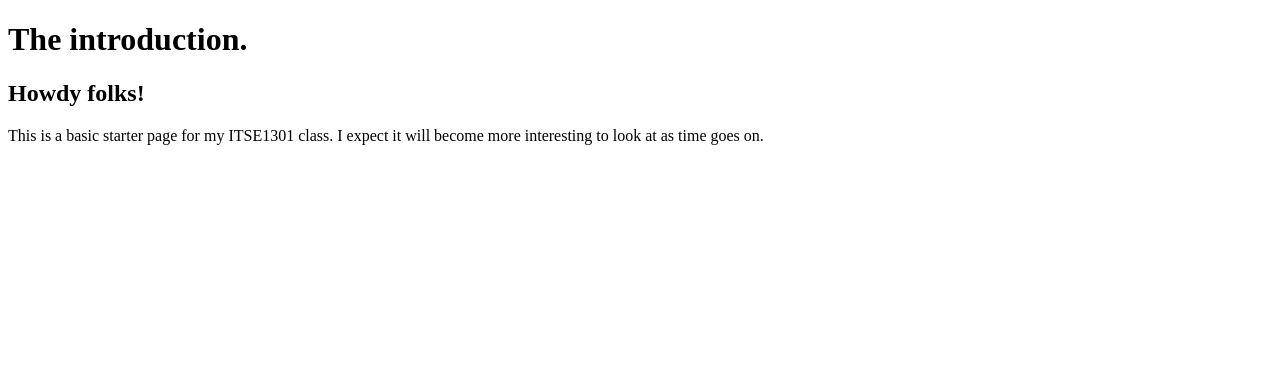
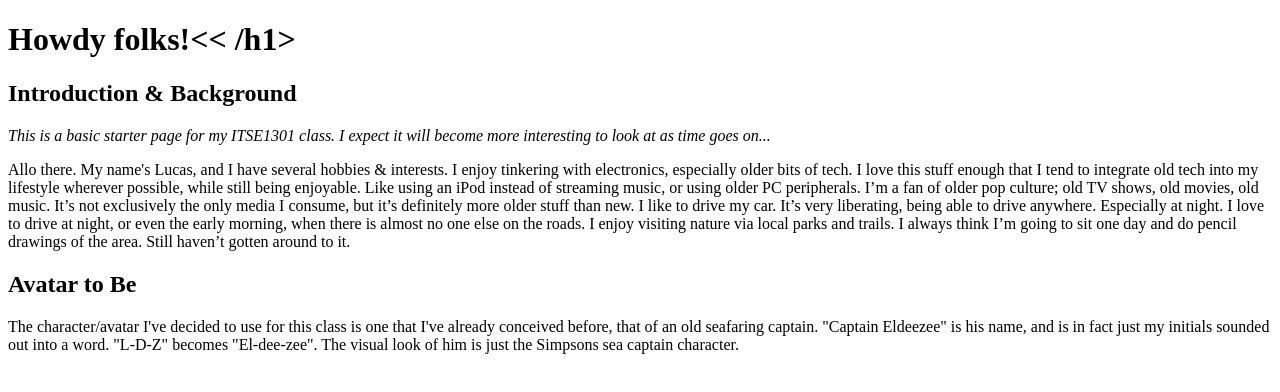
Before and after one commit to CaptainEldeezee/webtools, a plain HTML site: page index.html in a window 1280 px wide. Drawn offline with Linux system fonts and the light colour scheme.

Commit message:
Added body text.

```diff
--- a/index.html
+++ b/index.html
@@ -1,13 +1,32 @@
 <!DOCTYPE html>
 <html lang="en">
+
 <head>
     <meta charset="UTF-8">
     <meta name="viewport" content="width=device-width, initial-scale=1.0">
     <title>My Second Web Page</title>
 </head>
+
 <body>
-    <h1>The introduction.</h1>
-    <h2>Howdy folks!</h2>
-    <p>This is a basic starter page for my ITSE1301 class. I expect it will become more interesting to look at as time goes on.</p>
+    <h1>Howdy folks!<< /h1>
+            <h2>Introduction & Background</h2>
+            <p><em>This is a basic starter page for my ITSE1301 class. I expect it will become more interesting to look
+                    at as time
+                    goes on...</em></p>
+            <p>Allo there. My name's Lucas, and I have several hobbies & interests. I enjoy tinkering with electronics,
+                especially older bits of tech. I love this stuff enough that I tend to integrate old tech into my
+                lifestyle wherever possible, while still being enjoyable. Like using an iPod instead of streaming music,
+                or using older PC peripherals. I’m a fan of older pop culture; old TV shows, old movies, old music. It’s
+                not exclusively the only media I consume, but it’s definitely more older stuff than new. I like to drive
+                my car. It’s very liberating, being able to drive anywhere. Especially at night. I love to drive at
+                night, or even the early morning, when there is almost no one else on the roads. I enjoy visiting nature
+                via local parks and trails. I always think I’m going to sit one day and do pencil drawings of the area.
+                Still haven’t gotten around to it.</p>
+            <h2>Avatar to Be</h2>
+            <p>The character/avatar I've decided to use for this class is one that I've already conceived before, that
+                of an old seafaring captain. "Captain Eldeezee" is his name, and is in fact just my initials sounded out
+                into a word. "L-D-Z" becomes "El-dee-zee". The visual look of him is just the Simpsons sea captain
+                character.</p>
 </body>
+
 </html>
```
